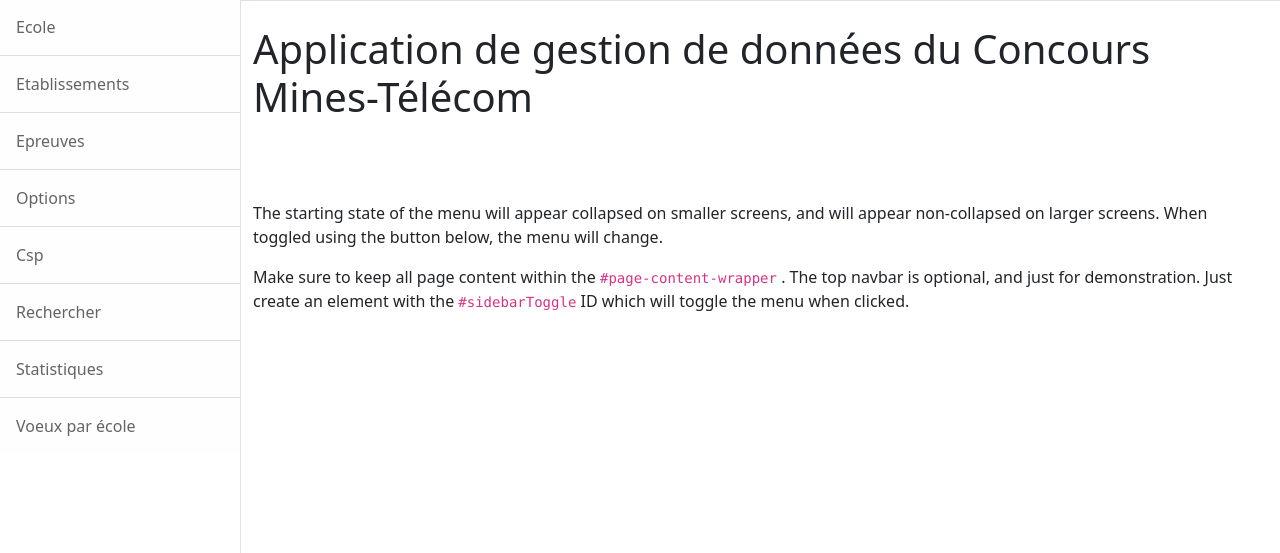
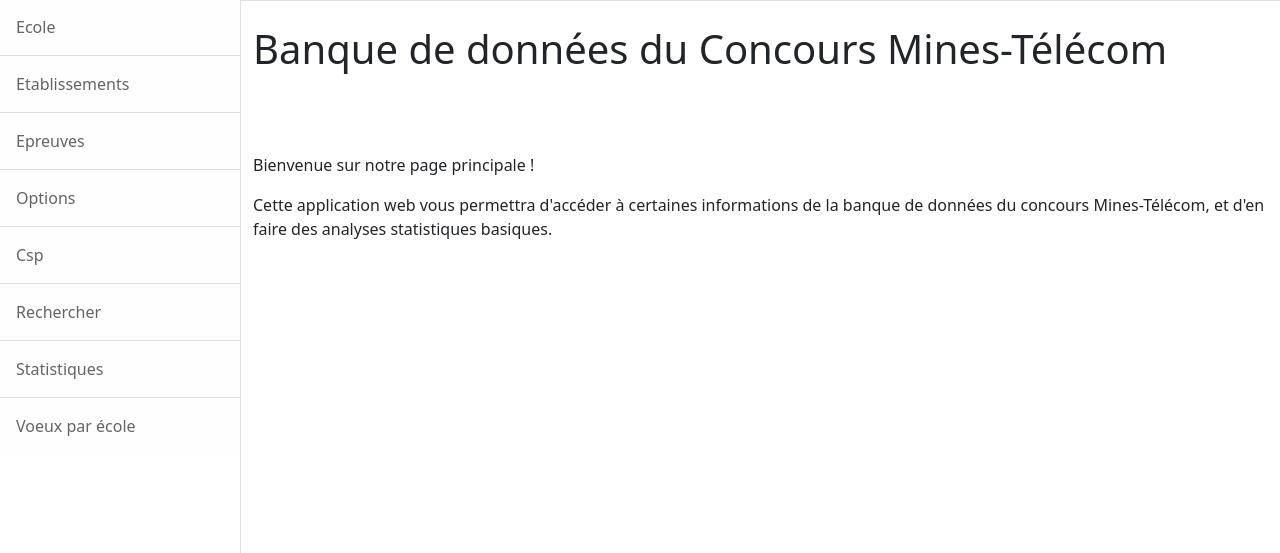
Before and after one commit to Jcz125/exam-results-app, a Flask app: page / in a window 1280 px wide. Shown: the part 116-669 px from the top of the page. Run offline with Flask 2, Linux system fonts and the light colour scheme; some libraries are stand-ins or nearby versions.

Commit message:
test pour l'export

```diff
--- a/web/templates/index.html
+++ b/web/templates/index.html
@@ -52,18 +52,15 @@
                 </nav>
                 <!-- Page content-->
                 <div class="container-fluid">
-                    <h1 class="mt-4">Application de gestion de données du Concours Mines-Télécom</h1>
+                    <h1 class="mt-4">Banque de données du Concours Mines-Télécom</h1>
                     <br>
                     <br>
                     <br>
 
-                    <p>The starting state of the menu will appear collapsed on smaller screens, and will appear non-collapsed on larger screens. When toggled using the button below, the menu will change.</p>
+                    <p>Bienvenue sur notre page principale !</p>
                     <p>
-                        Make sure to keep all page content within the
-                        <code>#page-content-wrapper</code>
-                        . The top navbar is optional, and just for demonstration. Just create an element with the
-                        <code>#sidebarToggle</code>
-                        ID which will toggle the menu when clicked.
+                        Cette application web vous permettra d'accéder à certaines informations de la banque de données
+                        du concours Mines-Télécom, et d'en faire des analyses statistiques basiques.
                     </p>
                 </div>
                 <br>
```
Also changed, not shown: web/templates/stats_epreuve_etab.html (+45 -3 lines).
